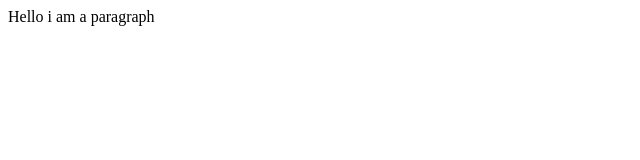
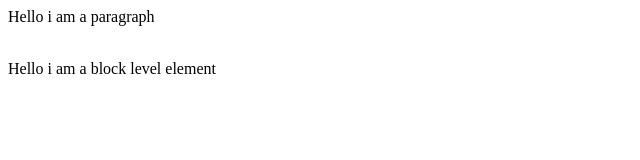
Before and after one commit to AnshulDev-100/demo-repo, a plain HTML site: page index.html in a window 1280 px wide. Shown: the whole page, without its empty margins (0-640 px from the left). Drawn offline with Linux system fonts and the light colour scheme.

Commit message:
updated html

```diff
--- a/index.html
+++ b/index.html
@@ -1 +1,3 @@
 <p>Hello i am a paragraph</p>
+<br>
+<div>Hello i am a block level element</div>
```
